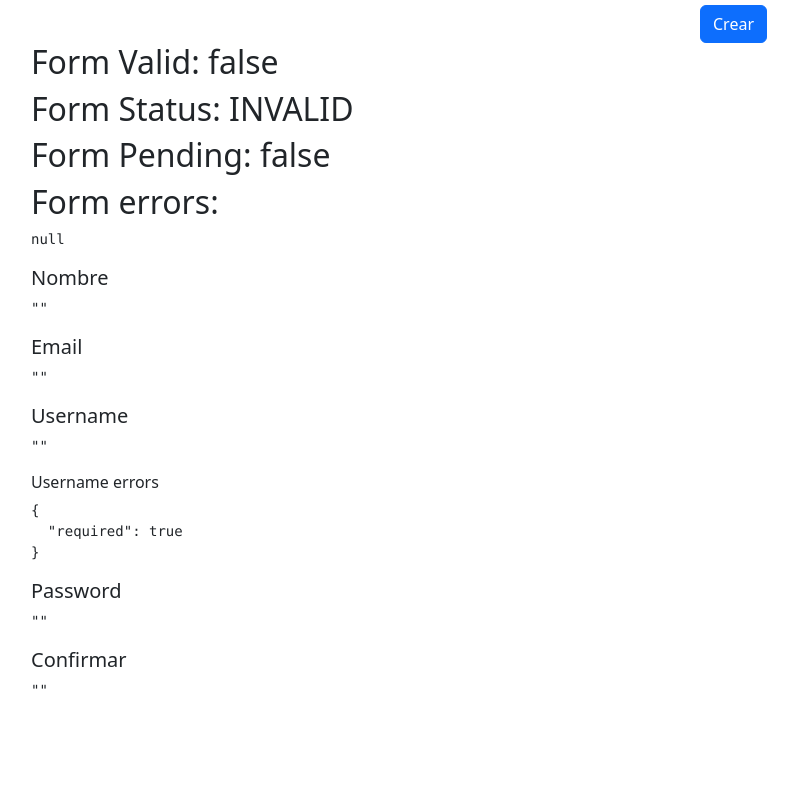
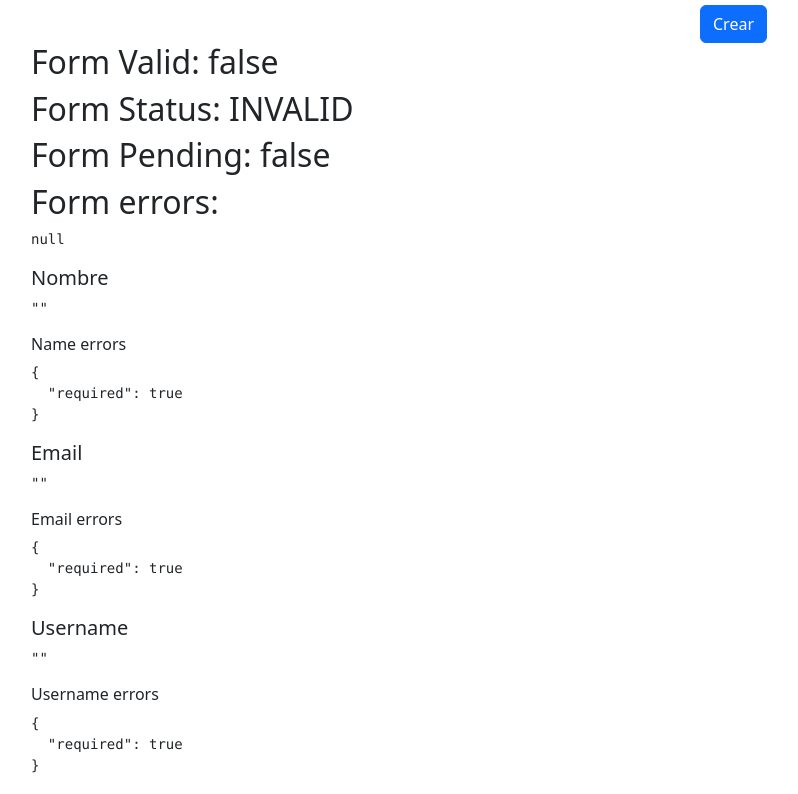
Before and after one commit to edd-dev02/forms-app, an Angular app: page /auth/sign-up in a window 1280 px wide. Shown: the part 504-1298 px from the top of the page, without its empty margins (51-849 px from the left). Before the commit the page ends 1221 px from the top, so only its background shows below. Built offline with nearby package versions, Linux system fonts and the light colour scheme.

Commit message:
register-page Form: Validaciones personalizadas en los campos name y email añadidas

```diff
--- a/src/app/auth/pages/register-page/register-page.component.html
+++ b/src/app/auth/pages/register-page/register-page.component.html
@@ -99,8 +99,14 @@
 <h5>Nombre</h5>
 <pre>{{ myForm.value.name | json }}</pre>
 
+<h6>Name errors</h6>
+<pre>{{ myForm.controls['name'].errors | json }}</pre>
+
 <h5>Email</h5>
 <pre>{{ myForm.value.email | json }}</pre>
+
+<h6>Email errors</h6>
+<pre>{{ myForm.controls['email'].errors | json }}</pre>
 
 <h5>Username</h5>
 <pre>{{ myForm.value.username | json }}</pre>
--- a/src/app/auth/pages/register-page/register-page.component.ts
+++ b/src/app/auth/pages/register-page/register-page.component.ts
@@ -1,6 +1,6 @@
 import { Component } from '@angular/core';
 import { FormBuilder, FormGroup, Validators } from '@angular/forms';
-import { cantBeStrider } from '../../../shared/validators/validators';
+import * as CustomValidators from '../../../shared/validators/validators';
 
 @Component({
   templateUrl: './register-page.component.html',
@@ -12,9 +12,18 @@ export class RegisterPageComponent {
   constructor(private fb: FormBuilder) {}
 
   public myForm: FormGroup = this.fb.group({
-    name: ["", [ Validators.required ]],
-    email: ["", [ Validators.required, ] ],
-    username: ["", [ Validators.required, cantBeStrider ] ],
+    name: ["", [
+      Validators.required,
+      Validators.pattern(CustomValidators.firstNameAndLastnamePattern)
+
+    ]],
+    //email: ["", [ Validators.required, Validators.email] ],
+    email: ["", [
+      Validators.required,
+      Validators.pattern(CustomValidators.emailPattern),
+
+    ] ],
+    username: ["", [ Validators.required, CustomValidators.cantBeStrider ] ],
     password: ["", [ Validators.required, Validators.minLength(6)] ],
     password2: ["", [ Validators.required, ] ],
   });
--- a/src/app/shared/validators/validators.ts
+++ b/src/app/shared/validators/validators.ts
@@ -1,5 +1,10 @@
 import { FormControl, ValidationErrors } from "@angular/forms";
 
+// Validaciones del campo name
+export const firstNameAndLastnamePattern: string = '([a-zA-Z]+) ([a-zA-Z]+)';
+
+// Validaciones del campo email
+export const emailPattern: string = "^[a-z0-9._%+-]+@[a-z0-9.-]+\\.[a-z]{2,4}$";
 
 export const cantBeStrider = (control: FormControl): ValidationErrors | null => {
 
```
